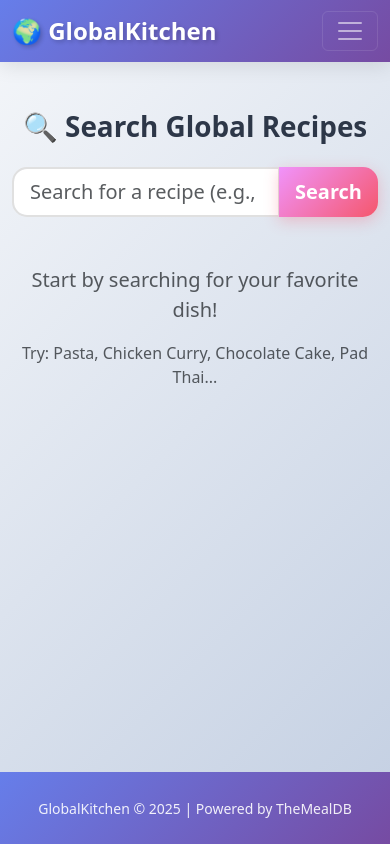
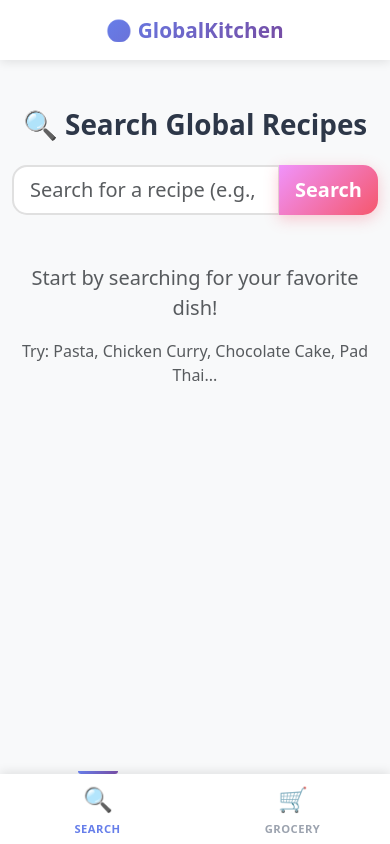
Before and after one commit to julisunkan/dish, a Flask app: page /search in a window 390 px wide. Run offline with Flask 3, Linux system fonts and the light colour scheme.

Commit message:
Adapt the web app to mimic a mobile app layout with a footer menu
Update base.html to implement a fixed header and remove the footer, adjusting styles for a mobile-first presentation. Add cache-control headers in main.py.

Replit-Commit-Author: Agent
Replit-Commit-Session-Id: 3f09b101-3ca2-47cc-a491-9ddd3bae63b1
Replit-Commit-Checkpoint-Type: full_checkpoint
Replit-Commit-Screenshot-Url: https://storage.googleapis.com/screenshot-production-us-central1/11be0a45-0bea-4fdc-aa05-6ce9403d48db/3f09b101-3ca2-47cc-a491-9ddd3bae63b1/TJH2iyP

```diff
--- a/main.py
+++ b/main.py
@@ -7,6 +7,13 @@ app = Flask(__name__)
 app.secret_key = os.environ.get('SESSION_SECRET', 'dev-secret-key-change-in-production')
 
 Base.metadata.create_all(engine)
+
+@app.after_request
+def add_header(response):
+    response.headers['Cache-Control'] = 'no-store, no-cache, must-revalidate, max-age=0'
+    response.headers['Pragma'] = 'no-cache'
+    response.headers['Expires'] = '0'
+    return response
 
 @app.route('/service-worker.js')
 def service_worker():
--- a/templates/base.html
+++ b/templates/base.html
@@ -21,35 +21,45 @@
             --card-hover-shadow: 0 15px 40px rgba(0, 0, 0, 0.15);
         }
 
+        * {
+            -webkit-tap-highlight-color: transparent;
+        }
+
         body {
             min-height: 100vh;
+            background: #f8f9fa;
+            padding-top: 60px;
+            padding-bottom: 80px;
+            margin: 0;
+        }
+
+        .mobile-header {
+            position: fixed;
+            top: 0;
+            left: 0;
+            right: 0;
+            height: 60px;
+            background: white;
+            box-shadow: 0 2px 10px rgba(0, 0, 0, 0.1);
             display: flex;
-            flex-direction: column;
-            background: linear-gradient(135deg, #f5f7fa 0%, #c3cfe2 100%);
+            align-items: center;
+            justify-content: center;
+            z-index: 1000;
+        }
+
+        .mobile-header h1 {
+            margin: 0;
+            font-size: 1.3rem;
+            font-weight: 700;
+            background: var(--primary-gradient);
+            -webkit-background-clip: text;
+            -webkit-text-fill-color: transparent;
+            background-clip: text;
         }
 
         .content {
-            flex: 1;
-        }
-
-        .navbar {
-            background: var(--primary-gradient) !important;
-            box-shadow: 0 4px 20px rgba(0, 0, 0, 0.1);
-        }
-
-        .navbar-brand {
-            font-weight: bold;
-            font-size: 1.5rem;
-            text-shadow: 2px 2px 4px rgba(0, 0, 0, 0.2);
-        }
-
-        .nav-link {
-            font-weight: 500;
-            transition: all 0.3s ease;
-        }
-
-        .nav-link:hover {
-            transform: translateY(-2px);
+            max-width: 100%;
+            padding: 0;
         }
 
         .recipe-card {
@@ -151,15 +153,6 @@
             border-radius: 0 15px 15px 0 !important;
         }
 
-        footer {
-            background: linear-gradient(135deg, #667eea 0%, #764ba2 100%) !important;
-            color: white !important;
-        }
-
-        footer small {
-            color: rgba(255, 255, 255, 0.9) !important;
-        }
-
         h1, h2, h3 {
             color: #2d3748;
             font-weight: 700;
@@ -171,52 +164,125 @@
             transition: all 0.3s ease;
         }
 
-        .list-group-item:hover {
-            background-color: #f8f9fa;
-            padding-left: 1.5rem;
-        }
-
         .alert {
             border: none;
             border-radius: 15px;
             box-shadow: var(--card-shadow);
         }
+
+        .bottom-nav {
+            position: fixed;
+            bottom: 0;
+            left: 0;
+            right: 0;
+            height: 70px;
+            background: white;
+            box-shadow: 0 -2px 10px rgba(0, 0, 0, 0.1);
+            display: flex;
+            justify-content: space-around;
+            align-items: center;
+            z-index: 1000;
+            padding: 0;
+        }
+
+        .bottom-nav-item {
+            flex: 1;
+            display: flex;
+            flex-direction: column;
+            align-items: center;
+            justify-content: center;
+            text-decoration: none;
+            color: #9ca3af;
+            transition: all 0.3s ease;
+            padding: 10px;
+            position: relative;
+        }
+
+        .bottom-nav-item:hover,
+        .bottom-nav-item:focus {
+            color: #667eea;
+        }
+
+        .bottom-nav-item.active {
+            color: #667eea;
+        }
+
+        .bottom-nav-item.active::before {
+            content: '';
+            position: absolute;
+            top: 0;
+            left: 50%;
+            transform: translateX(-50%);
+            width: 40px;
+            height: 3px;
+            background: var(--primary-gradient);
+            border-radius: 0 0 3px 3px;
+        }
+
+        .bottom-nav-icon {
+            font-size: 1.5rem;
+            margin-bottom: 4px;
+        }
+
+        .bottom-nav-label {
+            font-size: 0.7rem;
+            font-weight: 600;
+            text-transform: uppercase;
+            letter-spacing: 0.5px;
+        }
+
+        .nav-badge {
+            position: absolute;
+            top: 5px;
+            right: calc(50% - 20px);
+            background: var(--success-gradient);
+            color: white;
+            border-radius: 10px;
+            padding: 2px 6px;
+            font-size: 0.65rem;
+            font-weight: 700;
+            min-width: 18px;
+            text-align: center;
+        }
+
+        @media (min-width: 768px) {
+            body {
+                max-width: 768px;
+                margin: 0 auto;
+                box-shadow: 0 0 30px rgba(0, 0, 0, 0.1);
+            }
+
+            .mobile-header,
+            .bottom-nav {
+                max-width: 768px;
+                left: 50%;
+                transform: translateX(-50%);
+            }
+        }
     </style>
 </head>
 <body>
-    <nav class="navbar navbar-expand-lg navbar-dark">
-        <div class="container">
-            <a class="navbar-brand" href="{{ url_for('search') }}">🌍 GlobalKitchen</a>
-            <button class="navbar-toggler" type="button" data-bs-toggle="collapse" data-bs-target="#navbarNav">
-                <span class="navbar-toggler-icon"></span>
-            </button>
-            <div class="collapse navbar-collapse" id="navbarNav">
-                <ul class="navbar-nav ms-auto">
-                    <li class="nav-item">
-                        <a class="nav-link" href="{{ url_for('search') }}">Search</a>
-                    </li>
-                    <li class="nav-item">
-                        <a class="nav-link" href="{{ url_for('grocery_list') }}">
-                            🛒 Grocery List
-                            {% if session.get('grocery_list') %}
-                                <span class="badge bg-light text-dark">{{ session.get('grocery_list')|length }}</span>
-                            {% endif %}
-                        </a>
-                    </li>
-                </ul>
-            </div>
-        </div>
-    </nav>
+    <div class="mobile-header">
+        <h1>🌍 GlobalKitchen</h1>
+    </div>
 
     <div class="content">
         {% block content %}{% endblock %}
     </div>
 
-    <footer class="py-4 mt-5">
-        <div class="container text-center">
-            <small>GlobalKitchen &copy; 2025 | Powered by TheMealDB</small>
-        </div>
-    </footer>
+    <nav class="bottom-nav">
+        <a href="{{ url_for('search') }}" class="bottom-nav-item {% if request.endpoint == 'search' %}active{% endif %}">
+            <div class="bottom-nav-icon">🔍</div>
+            <div class="bottom-nav-label">Search</div>
+        </a>
+        <a href="{{ url_for('grocery_list') }}" class="bottom-nav-item {% if request.endpoint == 'grocery_list' %}active{% endif %}">
+            <div class="bottom-nav-icon">🛒</div>
+            <div class="bottom-nav-label">Grocery</div>
+            {% if session.get('grocery_list') %}
+                <span class="nav-badge">{{ session.get('grocery_list')|length }}</span>
+            {% endif %}
+        </a>
+    </nav>
 
     <script src="https://cdn.jsdelivr.net/npm/bootstrap@5.3.0/dist/js/bootstrap.bundle.min.js"></script>
 
```
Also changed, not shown: other parts of templates/base.html (+8 -16 lines).
